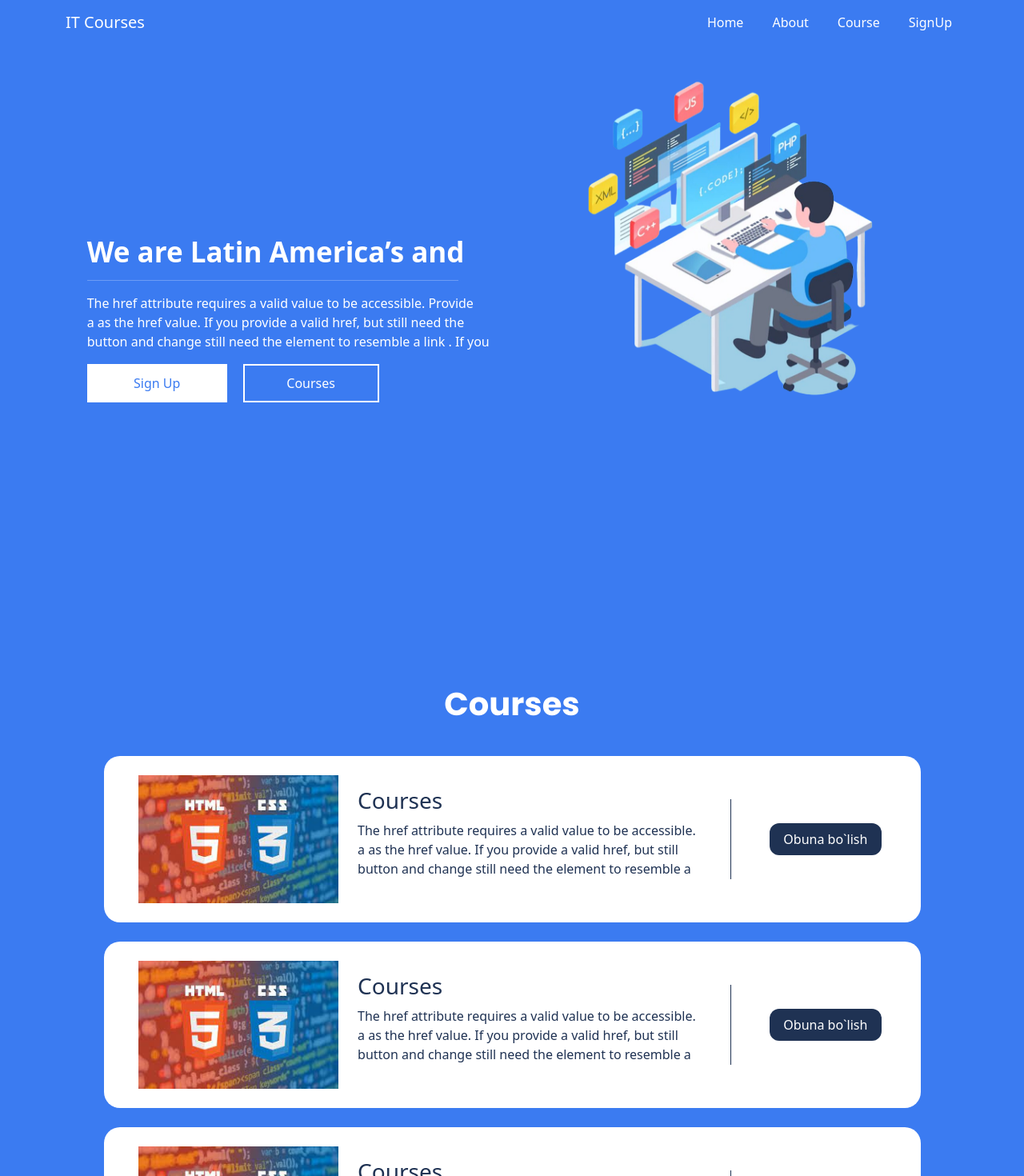
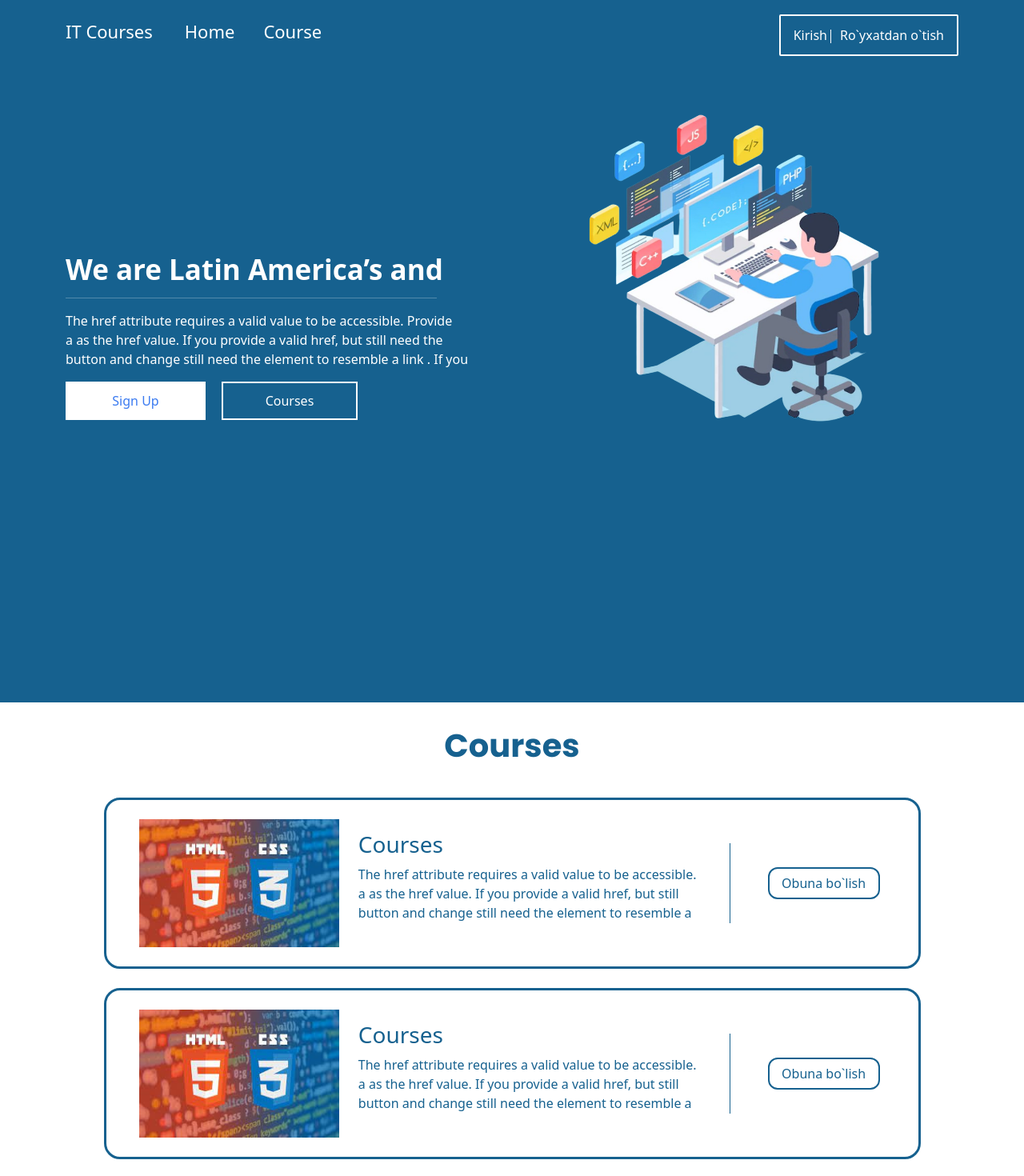
Before and after one commit to MrBroo/ItCourses, a React (Create React App) app: page / in a window 1280 px wide. Shown: the top 1470 px of the page at 80% size. Built offline with nearby package versions, Linux system fonts and the light colour scheme.

Commit message:
The site design has been changed

```diff
--- a/package.json
+++ b/package.json
@@ -21,7 +21,7 @@
   },
   "scripts": {
     "start": "react-scripts start",
-    "build": "CI=false && react-scripts build",
+    "build": "react-scripts build",
     "test": "react-scripts test",
     "eject": "react-scripts eject"
   },
--- a/src/home/Header.js
+++ b/src/home/Header.js
@@ -1,9 +1,12 @@
+import { Container } from "react-bootstrap"
 import imgTop from "../images/imageTop.png"
 function Header(){
     return(
     <div className="headeraa">
+        <div className="headerColor">
+        <Container>
           <div className="row">
-            <div className="col-5 offset-1 d-flex align-items-center" style={{height: "92vh"}}>
+            <div className="col-6 d-flex align-items-center" style={{height: "92vh"}}>
                 <div>
                 <div>
                  <p className="front-link mb-0 text-white">We are Latin America’s and</p>
@@ -32,7 +35,9 @@ function Header(){
             </div>
             <div className="headerImage col-4"> <img src={imgTop} /> </div>
           </div>
+        </Container>
     </div>
+</div>
     )
 }
 export default Header
--- a/src/home/NavbarApp.js
+++ b/src/home/NavbarApp.js
@@ -4,18 +4,21 @@ import Navbar from 'react-bootstrap/Navbar';
 
 function NavbarApp() {
   return (
-    <Navbar collapseOnSelect expand="lg">
+    <Navbar collapseOnSelect expand="lg" className="navbar">
       <Container>
         <Navbar.Brand href="#home" className="navlinks">IT Courses</Navbar.Brand>
         <Navbar.Toggle aria-controls="responsive-navbar-nav" />
         <Navbar.Collapse id="responsive-navbar-nav">
-          <Nav className="me-auto">
+          <Nav className="me-auto mx-3">
+          <Nav.Link href="#deets" style={{marginRight: 20}} className="navlinks">Home</Nav.Link>
+            <Nav.Link href="#course" style={{marginRight: 20}} className="navlinks">Course</Nav.Link>
           </Nav>
           <Nav>
-            <Nav.Link href="#deets" style={{marginRight: 20}} className="navlinks">Home</Nav.Link>
-            <Nav.Link href="#memes" style={{marginRight: 20}} className="navlinks">About</Nav.Link>
-            <Nav.Link href="#course" style={{marginRight: 20}} className="navlinks">Course</Nav.Link>
-            <Nav.Link href="/SignUp" className="navlinks">SignUp</Nav.Link>
+          <div className="navButton py-1 px-2">
+            <div className='navLine'></div>
+            <Nav.Link href="/SignIn" className="text-white">Kirish</Nav.Link>
+            <Nav.Link href="/SignUp" className="text-white">Ro`yxatdan o`tish</Nav.Link>
+          </div>
           </Nav>
         </Navbar.Collapse>
       </Container>
--- a/src/home/SignUp.js
+++ b/src/home/SignUp.js
@@ -21,12 +21,12 @@ function SignUp(){
                                  <h2 className="textsign text-center mt-3 mb-4">SignUp</h2>
                             </div>
                             <Container>
-                            <div className="pb-3">
+                            <div className="pb-2">
                             <div>
-                           <input placeholder="Ism" className="py-1 px-2" />
-                           <input placeholder="Telefon" className="py-1 px-2"  />
-                           <input placeholder="Username" className="py-1 px-2"  />
-                           <input placeholder="Parol" className="py-1 px-2"  />
+                           <input placeholder="Ism" className="py-1 px-3" />
+                           <input placeholder="Telefon" className="py-1 px-3"  />
+                           <input placeholder="Username" className="py-1 px-3"  />
+                           <input placeholder="Parol" className="py-1 px-3"  />
                             </div>
                             </div>
                             <div>
--- a/src/index.js
+++ b/src/index.js
@@ -3,6 +3,7 @@ import ReactDOM from 'react-dom/client';
 import './main/index.css';
 import './main/cards.css';
 import './main/signIn.css';
+import './main/navbar.css';
 import App from './App';
 import { BrowserRouter } from "react-router-dom";
 
--- a/src/main/cards.css
+++ b/src/main/cards.css
@@ -1,6 +1,7 @@
 .cardsWrap{
     background-color: white;
     border-radius: 20px;
+    border: 3px solid #16618f;
 }
 
 .cardButton{
@@ -10,21 +11,26 @@
   display: flex;
   justify-content: center;
   align-items: center;
-  background-color: #1f3253;
-  color: white;
+  background-color: white;
+  border: 2px solid #16618f;
+  color: #16618f;
   position: relative;
 }
 
+.cardtext {
+  color: #16618f;
+}
+
 .cardButton:hover{
-    background-color: #1f3253;
-    color: #fff;
+    background-color: #16618f;;
+    color: white;
 }
 
 .cardLine::after{
     content: '';
     width: 1px;
     height: 48%;
-    background-color: #1f3253;
+    background-color: #16618f;;
     position: absolute;
     left: 12px;
   }
@@ -32,3 +38,18 @@
   .cardLine{
     position: relative;
   }
+
+  .cardsPage{
+    padding-bottom: 50px;
+    background-color: white;
+  }
+
+  .courses{
+    font-family: 'Poppins', sans-serif;
+    font-size: 40px;
+    text-align: center;
+    color: #16618f;
+    margin-bottom: 25px;
+    padding-top: 30px;
+
+  }
--- a/src/main/index.css
+++ b/src/main/index.css
@@ -1,27 +1,20 @@
 body{
-  background-color: #3b7bf1;
+  background-color: #16618f;
 }
 .front-link{
   font-weight: 700;
   font-size: 35px;
 }
 
-.courses{
-  font-family: 'Poppins', sans-serif;
-  font-size: 40px;
-  text-align: center;
-  color: white;
-  margin-bottom: 25px;
-
-}
 .headeraa{
   height: 100vh;
   width: 100%;
 }
 
 .headerImage img{
-  width: 500px;
-  height: 480px;
+  margin-top: 20px;
+  width: 510px;
+  height: 470px;
   margin-left: 25px;
 }
 .headerImage{
@@ -39,40 +32,6 @@ body{
   50%  {bottom:20px; top:20px;}
   75%  {bottom:0px; top:20px;}
   100% {bottom:0px; top:0px;}
-}
-.navbar{
-  background-color: transparent;
-}
-.navlinks{
-  color: white !important;
-}
-
-.name {
-  font-size: 30px;
-  font-weight: 900;
-  margin-bottom: 30px;
-  display: flex;
-  justify-content: center;
-  position: relative;
-  color: #1f3253;
-}
-
-.soqqa {
-  font-size: 35px;
-  font-weight: 900;
-  margin-top: 5px;
-  margin-bottom: 2px;
-  display: flex;
-  justify-content: center;
-  color: #1f3253;
-}
-
-.oy {
-  font-weight: 900;
-  display: flex;
-  justify-content: center;
-  margin-bottom: 22px;
-  color: #1f3253;
 }
 
 .cardtext {
@@ -171,16 +130,15 @@ body{
   background-color: #1f3253;
   padding-bottom: 10px;
   position: relative;
-  margin-top: 50px;
 
 }
 
 .signUp{
   border-radius: 5px;
   border: solid #ced9ee2d;
-  background-color: #ced9ee2d;
-  width: 400px;
-  margin-right: 100px;
+  background-color: #ced9eeb0;
+  width: 55vh;
+  margin-right: 50px;
   box-shadow: 0 0 15px lightsteelblue;
 }
 
@@ -233,9 +191,3 @@ input:focus{
 .qq{
   height: 100%;
 }
-
-.aboutImg{
-  width: 380px;
-  height: 450px;
-  border-radius: 15px;
-}
--- /dev/null
+++ b/src/main/navbar.css
@@ -0,0 +1,27 @@
+
+
+.navButton{
+    display: flex;
+    border: 2px solid white;
+    border-radius: 2px;
+    position: relative;
+    margin-top: 10px;
+}
+
+.navLine::after{
+    content: '';
+    width: 1px;
+    height: 35%;
+    background-color: white;
+    position: absolute;
+    left: 62px;
+    top: 17px;
+  }
+
+  .navbar{
+    background-color: transparent;
+  }
+  .navlinks{
+    color: white !important;
+    font-size: 22px  !important;
+  }
--- a/src/main/signIn.css
+++ b/src/main/signIn.css
@@ -7,8 +7,8 @@
 .signInWork{
     border-radius: 5px;
     border: solid #ced9ee2d;
-    background-color: #ced9ee2d;
-    width: 430px;
+    background-color: #ced9eeb0;
+    width: 60vh;
     box-shadow: 0 0 15px lightsteelblue;
 }
 
```
Also changed, not shown: src/home/particles.js (added, +90 -0 lines), src/images/comp.png (added).
